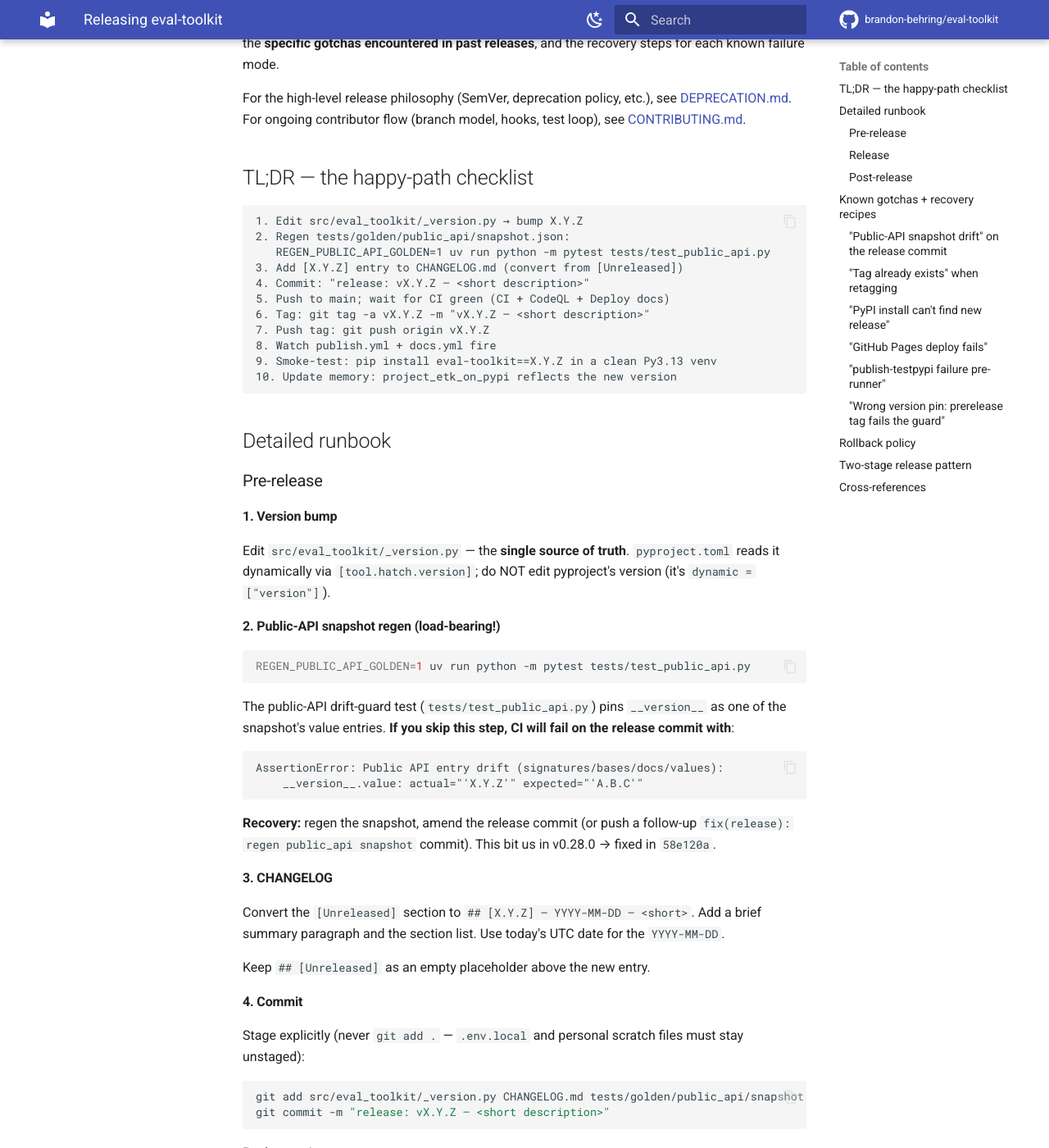
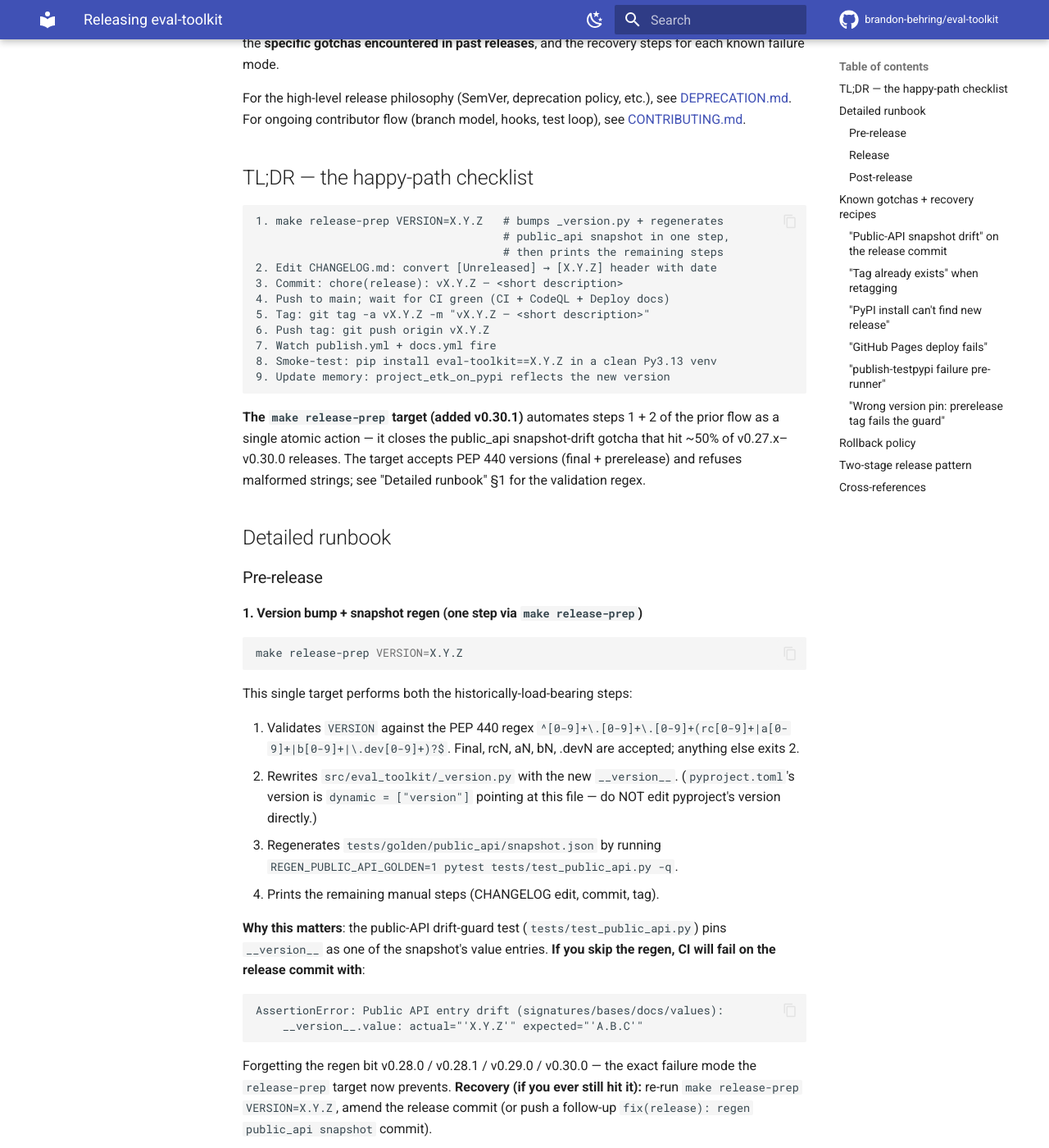
Before and after one commit to brandon-behring/eval-toolkit, an MkDocs documentation site: the page built from docs/RELEASING.md, in a window 1280 px wide and 1400 px high, scrolled down 213 px. Shown: the whole window at 82% size. Built offline with MkDocs 1.6.1 and Material for MkDocs 9.7.7, drawn with Linux system fonts in a browser that asks for light colours; some web fonts are replaced; comment, search, counter and statistics services are not loaded; some of the changed text lies outside the part shown.

Commit message:
chore(release): add make release-prep target (C1, v0.30.1)
Adds `make release-prep VERSION=X.Y.Z` to automate the historically
load-bearing two-step version bump + public_api snapshot regen. Closes
the snapshot-drift gotcha that hit v0.28.0, v0.28.1, v0.29.0, and
v0.30.0 — ~50% of recent releases.

The target:
- Validates VERSION against PEP 440 (final + rc/a/b/.dev prereleases).
- Rewrites src/eval_toolkit/_version.py atomically.
- Regenerates tests/golden/public_api/snapshot.json via
  REGEN_PUBLIC_API_GOLDEN=1 pytest run.
- Prints the remaining manual steps (CHANGELOG header edit, commit
  message template, tag + push commands).

docs/RELEASING.md updated:
- TL;DR checklist: 10 steps → 9 (collapses two manual steps into one).
- Detailed runbook: §1 now describes the target + a manual fallback
  for environments without `make`.

Generated with Claude Code

Co-Authored-By: Claude <noreply@anthropic.com>

````diff
--- a/docs/RELEASING.md
+++ b/docs/RELEASING.md
@@ -11,49 +11,82 @@ see [DEPRECATION.md](DEPRECATION.md). For ongoing contributor flow
 ## TL;DR — the happy-path checklist
 
 ```
-1. Edit src/eval_toolkit/_version.py → bump X.Y.Z
-2. Regen tests/golden/public_api/snapshot.json:
-   REGEN_PUBLIC_API_GOLDEN=1 uv run python -m pytest tests/test_public_api.py
-3. Add [X.Y.Z] entry to CHANGELOG.md (convert from [Unreleased])
-4. Commit: "release: vX.Y.Z — <short description>"
-5. Push to main; wait for CI green (CI + CodeQL + Deploy docs)
-6. Tag: git tag -a vX.Y.Z -m "vX.Y.Z — <short description>"
-7. Push tag: git push origin vX.Y.Z
-8. Watch publish.yml + docs.yml fire
-9. Smoke-test: pip install eval-toolkit==X.Y.Z in a clean Py3.13 venv
-10. Update memory: project_etk_on_pypi reflects the new version
+1. make release-prep VERSION=X.Y.Z   # bumps _version.py + regenerates
+                                     # public_api snapshot in one step,
+                                     # then prints the remaining steps
+2. Edit CHANGELOG.md: convert [Unreleased] → [X.Y.Z] header with date
+3. Commit: chore(release): vX.Y.Z — <short description>
+4. Push to main; wait for CI green (CI + CodeQL + Deploy docs)
+5. Tag: git tag -a vX.Y.Z -m "vX.Y.Z — <short description>"
+6. Push tag: git push origin vX.Y.Z
+7. Watch publish.yml + docs.yml fire
+8. Smoke-test: pip install eval-toolkit==X.Y.Z in a clean Py3.13 venv
+9. Update memory: project_etk_on_pypi reflects the new version
 ```
+
+**The `make release-prep` target (added v0.30.1)** automates steps 1 + 2
+of the prior flow as a single atomic action — it closes the public_api
+snapshot-drift gotcha that hit ~50% of v0.27.x–v0.30.0 releases. The
+target accepts PEP 440 versions (final + prerelease) and refuses
+malformed strings; see "Detailed runbook" §1 for the validation regex.
 
 ## Detailed runbook
 
 ### Pre-release
 
-#### 1. Version bump
-
-Edit `src/eval_toolkit/_version.py` — the **single source of truth**.
-`pyproject.toml` reads it dynamically via `[tool.hatch.version]`; do
-NOT edit pyproject's version (it's `dynamic = ["version"]`).
-
-#### 2. Public-API snapshot regen (load-bearing!)
+#### 1. Version bump + snapshot regen (one step via `make release-prep`)
 
 ```bash
-REGEN_PUBLIC_API_GOLDEN=1 uv run python -m pytest tests/test_public_api.py
+make release-prep VERSION=X.Y.Z
 ```
 
-The public-API drift-guard test (`tests/test_public_api.py`) pins
-`__version__` as one of the snapshot's value entries. **If you skip
-this step, CI will fail on the release commit with**:
+This single target performs both the historically-load-bearing steps:
+
+1. Validates `VERSION` against the PEP 440 regex
+   `^[0-9]+\.[0-9]+\.[0-9]+(rc[0-9]+|a[0-9]+|b[0-9]+|\.dev[0-9]+)?$`.
+   Final, rcN, aN, bN, .devN are accepted; anything else exits 2.
+2. Rewrites `src/eval_toolkit/_version.py` with the new
+   `__version__`. (`pyproject.toml`'s version is `dynamic = ["version"]`
+   pointing at this file — do NOT edit pyproject's version directly.)
+3. Regenerates `tests/golden/public_api/snapshot.json` by running
+   `REGEN_PUBLIC_API_GOLDEN=1 pytest tests/test_public_api.py -q`.
+4. Prints the remaining manual steps (CHANGELOG edit, commit, tag).
+
+**Why this matters**: the public-API drift-guard test
+(`tests/test_public_api.py`) pins `__version__` as one of the
+snapshot's value entries. **If you skip the regen, CI will fail on the
+release commit with**:
 
 ```
 AssertionError: Public API entry drift (signatures/bases/docs/values):
     __version__.value: actual="'X.Y.Z'" expected="'A.B.C'"
 ```
 
-**Recovery:** regen the snapshot, amend the release commit (or push a
-follow-up `fix(release): regen public_api snapshot` commit).
-This bit us in v0.28.0 → fixed in `58e120a`.
+Forgetting the regen bit v0.28.0 / v0.28.1 / v0.29.0 / v0.30.0 — the
+exact failure mode the `release-prep` target now prevents. **Recovery
+(if you ever still hit it):** re-run `make release-prep VERSION=X.Y.Z`,
+amend the release commit (or push a follow-up
+`fix(release): regen public_api snapshot` commit).
 
-#### 3. CHANGELOG
+##### Manual fallback (no Make available)
+
+If for any reason you cannot run `make`:
+
+```bash
+# 1. Bump _version.py manually
+cat > src/eval_toolkit/_version.py <<'EOF'
+"""Single lightweight version source."""
+
+__all__ = ["__version__"]
+
+__version__ = "X.Y.Z"
+EOF
+
+# 2. Regen snapshot
+REGEN_PUBLIC_API_GOLDEN=1 uv run python -m pytest tests/test_public_api.py
+```
+
+#### 2. CHANGELOG
 
 Convert the `[Unreleased]` section to `## [X.Y.Z] — YYYY-MM-DD — <short>`.
 Add a brief summary paragraph and the section list. Use today's UTC
@@ -61,7 +94,7 @@ date for the `YYYY-MM-DD`.
 
 Keep `## [Unreleased]` as an empty placeholder above the new entry.
 
-#### 4. Commit
+#### 3. Commit
 
 Stage explicitly (never `git add .` — `.env.local` and personal scratch
 files must stay unstaged):
@@ -150,7 +183,7 @@ print('version consistency: OK')
 "
 ```
 
-#### 10. Update memory
+#### 9. Update memory
 
 Update the `project_etk_on_pypi` memory file to reflect the new
 current PyPI version + note any new public API in the release.
````
Also changed, not shown: other parts of docs/RELEASING.md (+5 -5 lines), 1 other file.
